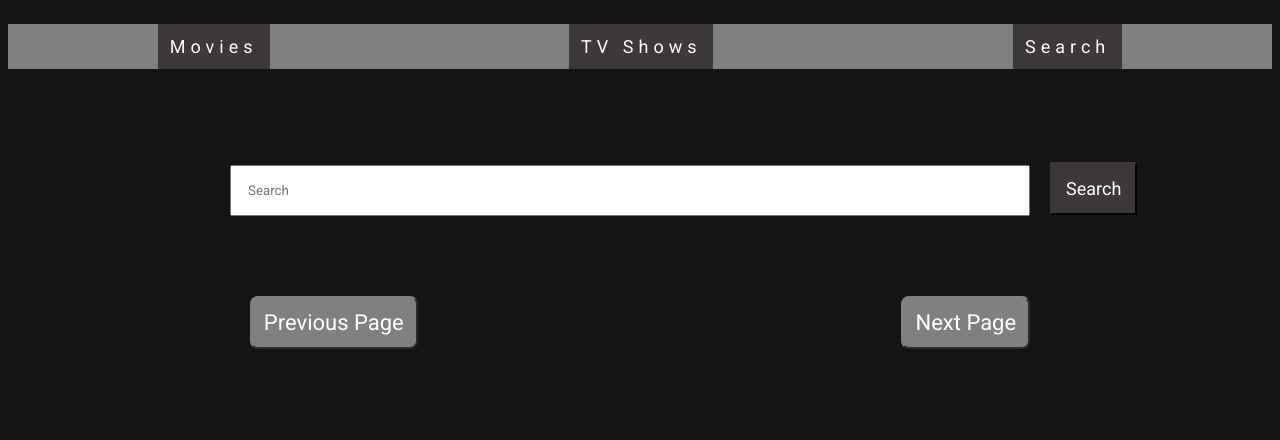
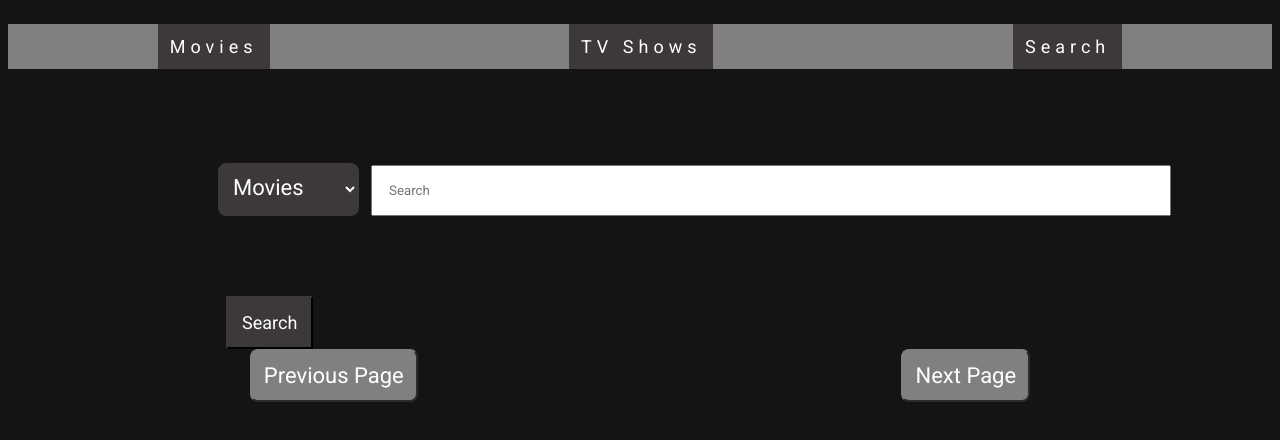
Before and after one commit to goshomarinov/movies-online, a React (Create React App) app: page /search in a window 1280 px wide. Shown: the top 440 px of the page. Built offline with nearby package versions, Linux system fonts and the light colour scheme.

Commit message:
Added search with options

```diff
--- a/src/components/movie-list/movie-card/MovieCard.js
+++ b/src/components/movie-list/movie-card/MovieCard.js
@@ -3,14 +3,20 @@ import cardStyle from '../movie-card/MovieCard.module.css';
 import { useEffect, useState } from "react";
 import * as api from '../../../services/moviesInfo';
 
-export const MovieCard = ({ movie }) => {
+export const MovieCard = ({ movie, type }) => {
     const [poster, setPoster] = useState();
 
     useEffect(() => {
         try {
+            if (type == 'movies') {
                 api.getMovieImgPath(movie.id)
                 .then(path => {
-                    if (path.posters == undefined) {
+                    api.getMoviePoster(path.posters[0].file_path)
+                        .then(img => {
+                            setPoster(img.url)
+                        })
+                })
+            } else {
                 api.getTvImgPath(movie.id)
                 .then(path => {
                     api.getMoviePoster(path.posters[0].file_path)
@@ -18,13 +24,8 @@ export const MovieCard = ({ movie }) => {
                             setPoster(img.url)
                         })
                 })
-                    } else {
-                        api.getMoviePoster(path.posters[0].file_path)
-                            .then(img => {
-                                setPoster(img.url)
-                            })
             }
-                })
+
         } catch (err) {
             alert(err.message);
         }
--- a/src/components/search/Search.js
+++ b/src/components/search/Search.js
@@ -9,6 +9,7 @@ export const Search = () => {
     const [page, setPage] = useState(Number);
     const [value, setValue] = useState({
         search: '',
+        tvOrMovie: 'movies',
     });
 
     const changeHandler = (e) => {
@@ -23,15 +24,24 @@ export const Search = () => {
 
         const {
             search,
+            tvOrMovie,
         } = Object.fromEntries(new FormData(e.target));
 
         try {
-            api.multiSearch(search)
+
+            if (tvOrMovie == 'movies') {
+                api.movieSearch(search)
                     .then(movies => {
-                    console.log(movies)
                         setPage(movies.page)
                         setMovies(movies.results);
                     })
+            } else {
+                api.tvSearch(search)
+                    .then(movies => {
+                        setPage(movies.page)
+                        setMovies(movies.results);
+                    })
+            }
         } catch (err) {
             alert(err.message);
         }
@@ -39,11 +49,19 @@ export const Search = () => {
 
     const nextPage = () => {
         try {
-            api.multiSearch(value.search, page + 1)
+            if (value.tvOrMovie == 'movies') {
+                api.movieSearch(value.search, page + 1)
                     .then(movies => {
                         setPage(movies.page)
                         setMovies(movies.results);
                     })
+            } else {
+                api.tvSearch(value.search, page + 1)
+                    .then(movies => {
+                        setPage(movies.page)
+                        setMovies(movies.results);
+                    })
+            }
         } catch (err) {
             alert(err.message)
         }
@@ -51,19 +69,33 @@ export const Search = () => {
 
     const previousPage = () => {
         try {
-            api.multiSearch(value.search, page - 1)
+            if (value.tvOrMovie == 'movies') {
+                api.movieSearch(value.search, page - 1)
                     .then(movies => {
                         setPage(movies.page)
                         setMovies(movies.results);
                     })
+            } else {
+                api.tvSearch(value.search, page - 1)
+                    .then(movies => {
+                        setPage(movies.page)
+                        setMovies(movies.results);
+                    })
+            }
         } catch (err) {
             alert(err.message)
         }
     }
+
+
     return (
 
         <>
             <form onSubmit={onSubmit}>
+                <select onChange={changeHandler} name="tvOrMovie">
+                    <option value="movies">Movies</option>
+                    <option value="tvShows">TV Shows</option>
+                </select>
                 <input className={searchStyle['form-input']}
                     type='text'
                     name='search'
@@ -75,7 +107,7 @@ export const Search = () => {
             </form>
 
             {movies.length > 0
-                ? movies.map(movie => <MovieCard movie={movie} key={movie.id} />)
+                ? movies.map(movie => <MovieCard movie={movie} type={value.tvOrMovie} key={movie.id} />)
                 : null
             }
 
--- a/src/components/search/Search.module.css
+++ b/src/components/search/Search.module.css
@@ -47,3 +47,15 @@ form .form-button:hover {
 .pagin-btns button:hover {
     background-color: transparent;
 }
+
+form select {
+    padding: 10px;
+    padding-bottom: 14px;
+    margin-top: 32px;
+    cursor: pointer;
+    background-color: rgb(61, 57, 57);
+    color: #fff;
+    font-size: 22px;
+    border-radius: 8px;
+    border-color: rgb(61, 57, 57);
+}
--- a/src/services/moviesInfo.js
+++ b/src/services/moviesInfo.js
@@ -38,9 +38,16 @@ export async function getMoviePoster(imgPath) {
     return request(`https://image.tmdb.org/t/p/original/${imgPath}`);
 }
 
-export async function multiSearch(keyword, page) {
+export async function movieSearch(keyword, page) {
     if(page == undefined) {
         page = 1;
     }
-    return request(`https://api.themoviedb.org/3/search/multi?api_key=${apiKey}&query=${keyword}&page=${page}&include_adult=true`);
+    return request(`https://api.themoviedb.org/3/search/movie?api_key=${apiKey}&query=${keyword}&page=${page}&include_adult=true`);
 }
+
+export async function tvSearch(keyword, page) {
+    if(page == undefined) {
+        page = 1;
+    }
+    return request(`https://api.themoviedb.org/3/search/tv?api_key=${apiKey}&page=${page}&query=${keyword}&include_adult=true`);
+}
```
Lines whose indentation alone changed are shown as unchanged.
